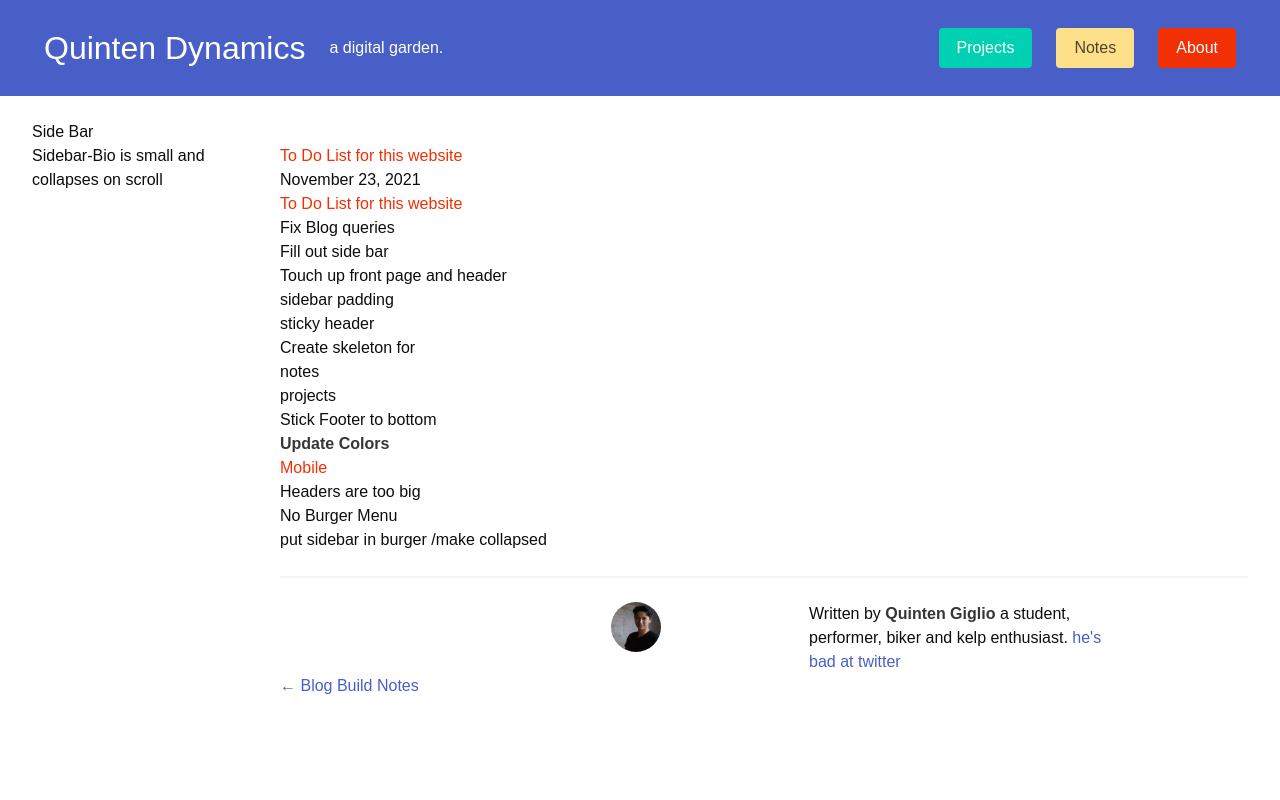
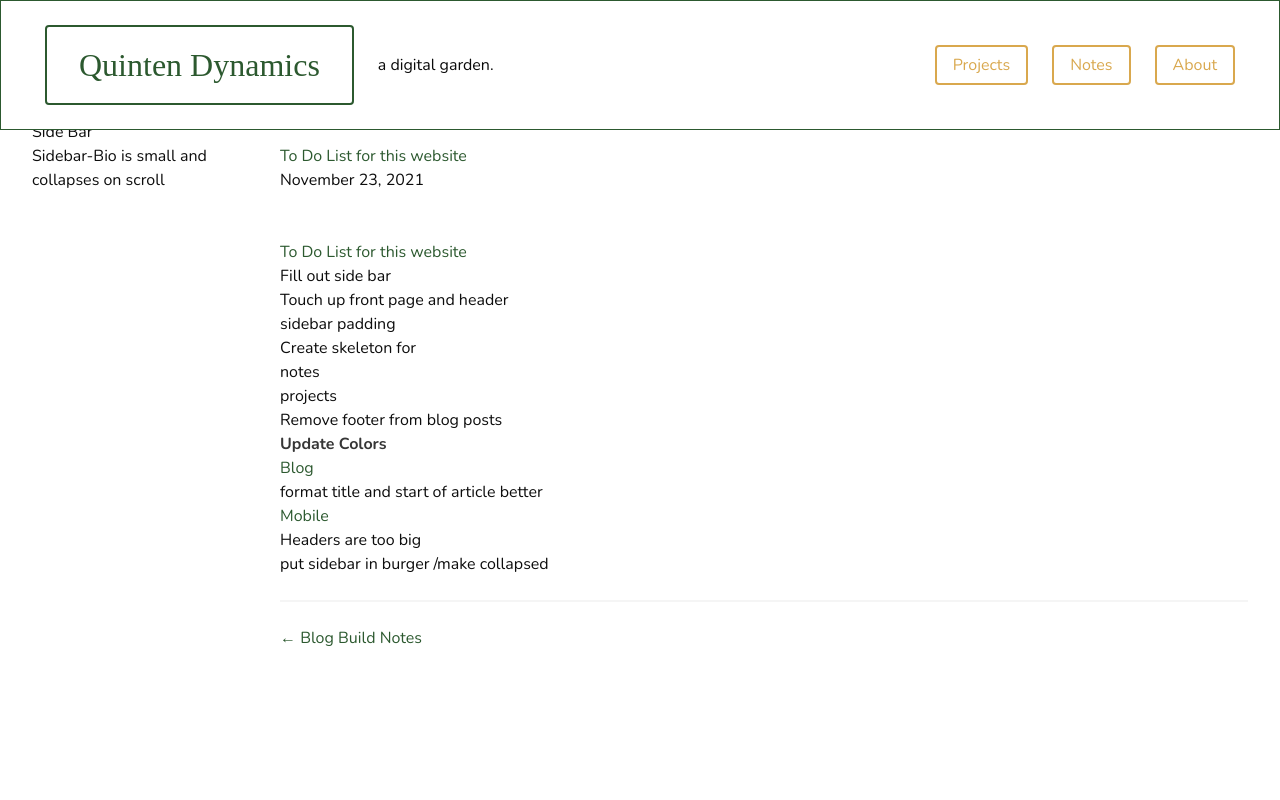
Before and after one commit to giglioq/quinten-dynamics-v2, a Gatsby site: page /TO-DO/to-do/ in a window 1280 px wide. Shown: the top 800 px of the page. Built offline with nearby package versions, Linux system fonts and the light colour scheme; Gatsby itself is replaced by a stand-in of ours; a web font is replaced by a local one.

Commit message:
updated colors and added nav outline

```diff
--- a/content/blog/TO-DO/to-do.md
+++ b/content/blog/TO-DO/to-do.md
@@ -7,19 +7,19 @@ description: "Things that need to be added, updated or altered regarding this we
 
 # To Do List for this website
 
-- Fix Blog queries
 - Fill out side bar
 - Touch up front page and header
     - sidebar padding
-    - sticky header
 - Create skeleton for
- - notes
- - projects
-- Stick Footer to bottom
+   - notes
+   - projects
+- Remove footer from blog posts
 - __Update Colors__
 
+# Blog
+
+- format title and start of article better
 
 # Mobile
 - Headers are too big
-- No Burger Menu
 - put sidebar in burger /make collapsed
--- a/src/components/Navbar.js
+++ b/src/components/Navbar.js
@@ -30,11 +30,13 @@ export default function Navbar(props) {
   // }
   // )
   return (
-    <nav className="navbar is-spaced is-link is-fixed-top">
+    <nav className="navbar is-spaced is-white is-fixed-top">
       <div className="navbar-brand">
-        <Link to="/" className="navbar-item is-size-3">
-          {title}
-        </Link>
+        <div className="navbar-item">
+          <Link to="/" className="button is-family-secondary is-outlined is-link is-size-3">
+            {title}
+          </Link>
+        </div>
         <div role="button" className={isActive ? 'navbar-burger burger':'navbar-burger burger is-active'} id="burger" onClick={toggleClass}>
         <span></span>
         <span></span>
@@ -50,17 +52,17 @@ export default function Navbar(props) {
       <div className={isActive ? 'navbar-menu':'navbar-menu is-active'} id="nav-links">
         <div className="navbar-end">
           <div className="navbar-item">
-            <Link to="/projects" className="button is-primary">
+            <Link to="/projects" className="button is-warning is-outlined">
               Projects
             </Link>
           </div>
           <div className="navbar-item">
-            <Link to="/notes" className="button is-warning">
+            <Link to="/notes" className="button is-warning is-outlined">
               Notes
             </Link>
           </div>
           <div className="navbar-item">
-            <Link to="/about" className="button is-danger">
+            <Link to="/about" className="button is-warning is-outlined">
               About
             </Link>
           </div>
--- a/src/styles/mystyles.scss
+++ b/src/styles/mystyles.scss
@@ -1,26 +1,31 @@
 @charset "utf-8";
 
 // Import a Google Font
-@import url("https://fonts.googleapis.com/css2?family=Noto+Sans:ital,wght@0,400;0,700;1,400;1,700&display=swap");
+@import url('https://fonts.googleapis.com/css2?family=Nunito:wght@400;700&family=Petemoss&family=The+Nautigal:wght@700&display=swap');
 
 //Set your brand colors
-$burnt: #591902;
-$orange: #D93F07;
-$red: #F23005;
-$grey: #D9D9D9;
+$mellow: #D9A84E;
+$leaf: #2C592F;
+$clay: #BF8654;
+$paprika: #D9663D;
+$grey: #D9D4D2;
 $grey-dark: #0D0D0D;
+$mauve: #523559;
+$sky: #5991D9;
 
 
 
 // Update Bulma's global variables
 $family-sans-serif: "Nunito", sans-serif;
+$family-secondary: 'Petemoss', cursive;
+//$family-secondary: 'The Nautigal', cursive;
 
-//$primary: $turquoise;
-//$link: $blue;
-//$info: $cyan;
+$primary: $mauve;
+$link: $leaf;
+$info: $sky;
 //$success: $green;
-//$warning: $yellow;
-//$danger: $red;
+$warning: $mellow;
+$danger: $paprika;
 //$dark: $grey-darker;
 //$text: $grey-dark;
 
@@ -35,17 +40,34 @@ $input-shadow: none;
 
 $title-color: $grey-dark;
 
+.HL-prime {
+    background: linear-gradient(180deg,rgba(255,255,255,0) 50%, $primary 50%);
+}
 
 .blog-post{
     h1{
-        color: $red
+        color: $leaf
     }
     h2{
-    color: $orange
+    color: $paprika
     }
     h3{
-        color:$burnt
+        color:$clay
+    }
+    h4{
+        color: $mauve
+    }
+    h5{
+        color: $mellow
+    }
+    h6{
+        color: $sky
     }
 };
 
+.navbar{
+    border: 0.1rem solid $leaf;
+}
+$navbar-height: 3.25rem;
+
 @import "~bulma/bulma.sass";
--- a/src/templates/blog-post.js
+++ b/src/templates/blog-post.js
@@ -1,7 +1,7 @@
 import * as React from "react"
 import { Link, graphql } from "gatsby"
 
-import Bio from "../components/bio"
+//import Bio from "../components/bio"
 import Layout from "../components/layout"
 import Seo from "../components/seo"
 
@@ -27,14 +27,13 @@ const BlogPostTemplate = ({ data, location }) => {
           <h1 itemProp="headline">{post.frontmatter.title}</h1>
           <p>{post.frontmatter.date}</p>
         </header>
+        <br></br>
+        <br></br>
         <section
           dangerouslySetInnerHTML={{ __html: post.html }}
           itemProp="articleBody"
         />
         <hr />
-        <footer>
-          <Bio />
-        </footer>
       </article>
       <nav className="blog-post-nav">
         <ul
```
Also changed, not shown: src/components/imagegallery.js (added, +21 -0 lines), src/images/AdobeColor-A wabi sabi inspired floral arrangement.jpeg (added).
